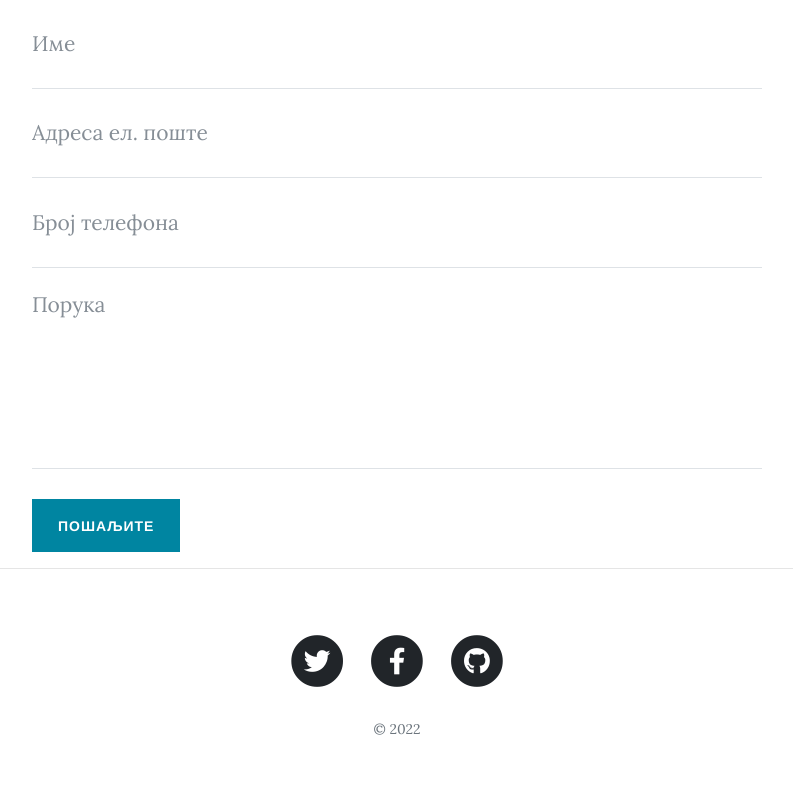
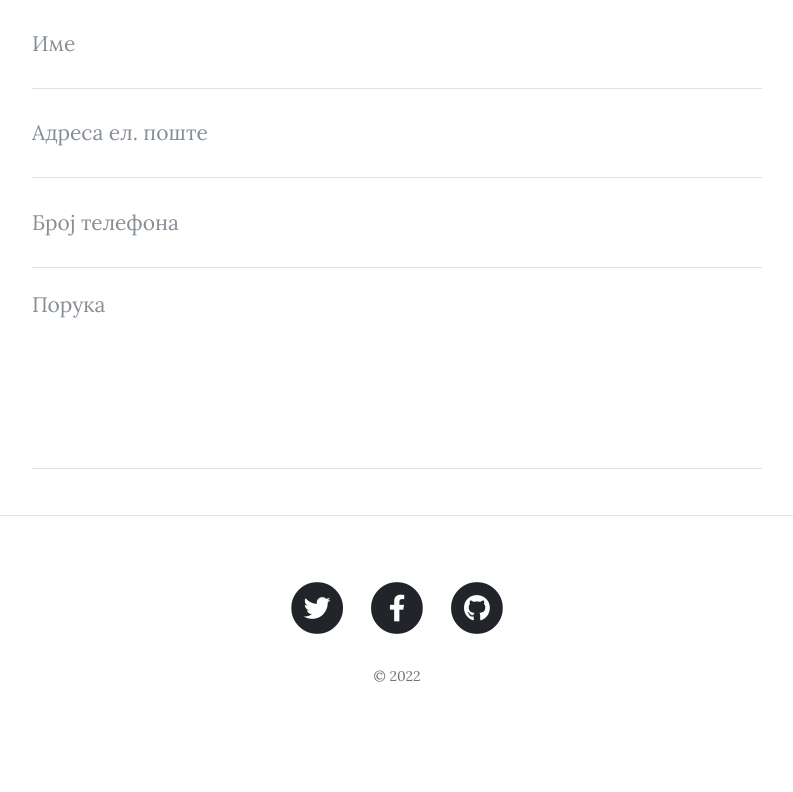
Before and after one commit to anasce/blog-sa-korisnicima-g, a Flask app: page /contact in a window 1280 px wide. Shown: the part 703-1495 px from the top of the page, without its empty margins (243-1036 px from the left). After the commit the page ends 1385 px from the top, so only its background shows below. Run offline with Flask 2, Linux system fonts and the light colour scheme; some libraries are stand-ins or nearby versions.

Commit message:
kontakt forma дисејблована

```diff
--- a/main.py
+++ b/main.py
@@ -227,6 +227,7 @@ def about():
 @app.route("/contact")
 def contact():
     return render_template("contact.html", jl = bool(current_user.is_authenticated))
+
 @app.route("/contact1")
 def contact1():
     return render_template("f.html", jl = bool(current_user.is_authenticated))
--- a/templates/contact.html
+++ b/templates/contact.html
@@ -54,7 +54,7 @@
           </div>
           <br>
           <div id="success"></div>
-          <button type="submit" class="btn btn-primary" id="sendMessageButton">Пошаљите</button>
+          <!--<button type="submit" class="btn btn-primary" id="sendMessageButton">Пошаљите</button>-->
         </form>
       </div>
     </div>
```
